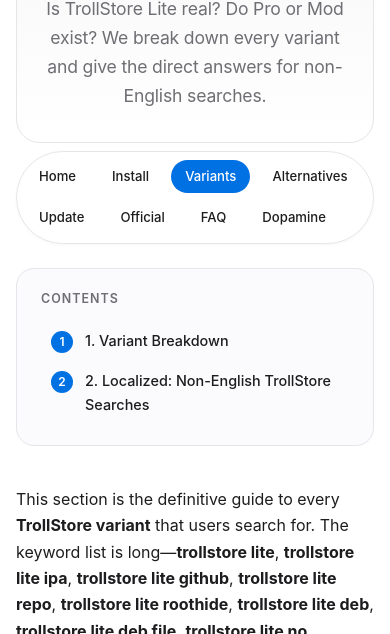
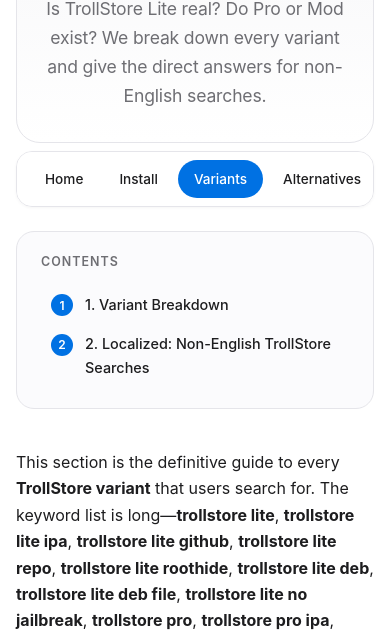
Before and after one commit to 927520fyx/ios, a plain HTML site: page variants.html in a window 390 px wide. Shown: the part 190-824 px from the top of the page. Drawn offline with Linux system fonts and the light colour scheme.

Commit message:
Add files via upload

```diff
--- a/variants.html
+++ b/variants.html
@@ -171,6 +171,7 @@
     font-weight: 500;
     color: var(--text);
     transition: background 0.2s ease, color 0.2s ease;
+    white-space: nowrap; /* 防止文字换行 */
   }
   .site-nav a[aria-current="page"] {
     background: var(--accent);
@@ -371,8 +372,31 @@
     .lede { font-size: 1.02rem; }
     table { font-size: 0.82rem; }
     th, td { padding: 11px 13px; }
-    .site-nav { font-size: 0.82rem; }
-    .site-nav span { display: none; }
+
+    /* 移动端导航条：改为可横向滑动的单行模式 */
+    .site-nav {
+      flex-wrap: nowrap;
+      overflow-x: auto;
+      -webkit-overflow-scrolling: touch;
+      border-radius: 16px;
+      padding: 8px 12px;
+      gap: 4px;
+      justify-content: flex-start;
+      scrollbar-width: none;
+      -ms-overflow-style: none;
+      touch-action: pan-x;
+    }
+    .site-nav::-webkit-scrollbar {
+      display: none;
+    }
+    .site-nav span {
+      display: none;
+    }
+    .site-nav a {
+      padding: 8px 16px;
+      font-size: 0.85rem;
+    }
+
     .toc li a { padding: 8px 10px; font-size: 0.9rem; }
     .lang-block { padding: 16px 16px; }
   }
@@ -423,7 +447,7 @@
   <span>Site</span>
   <a href="index.html" title="TrollStore Home &amp; Download">Home</a>
   <a href="install.html" title="TrollStore Install Guide">Install</a>
-  <a href="#" title="TrollStore Variants" aria-current="page">Variants</a>
+  <a href="variants.html" title="TrollStore Variants" aria-current="page">Variants</a>
   <a href="alternatives.html" title="TrollStore Alternatives &amp; Jailbreak">Alternatives</a>
   <a href="update.html" title="TrollStore Update &amp; Usage">Update</a>
   <a href="official.html" title="TrollStore Official Source &amp; Device Compatibility">Official</a>
```
